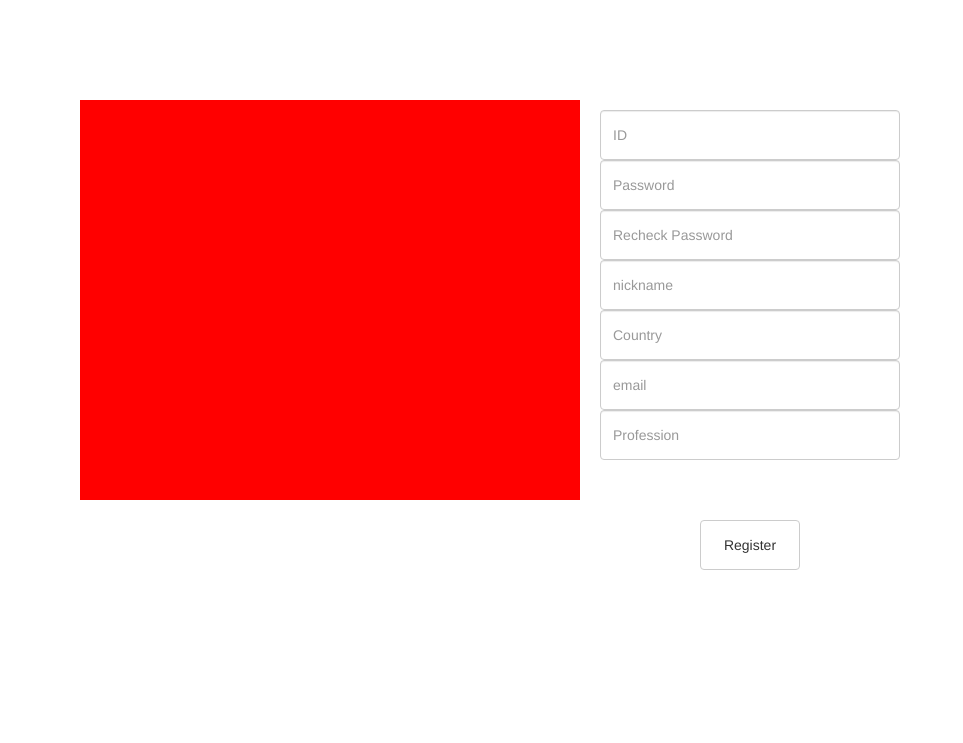
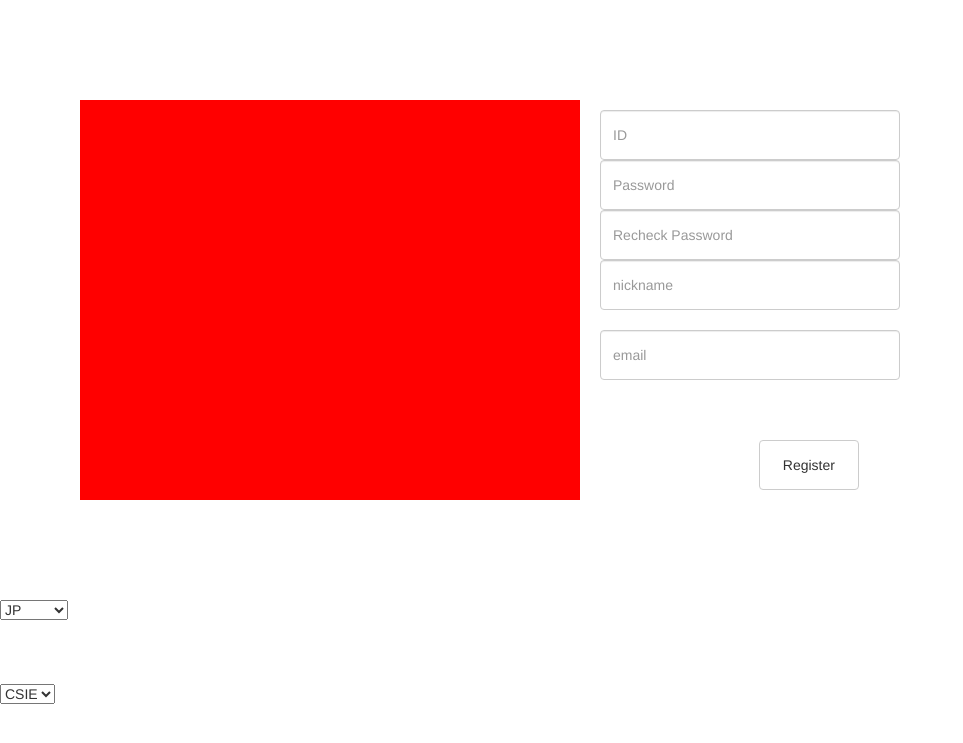
Before and after one commit to g82411/webFinalProject, a PHP site: page /regeister.php in a window 1280 px wide. Shown: the top 743 px of the page, without its empty margins (0-963 px from the left). Run offline with PHP 8.4, Linux system fonts and the light colour scheme; some libraries are stand-ins or nearby versions.

Commit message:
改變檔名

```diff
--- /dev/null
+++ b/js/regeister.js
@@ -0,0 +1,17 @@
+$("#register").click(function(){
+  $.post("regeister.php",
+  {
+    "username":$('input[id="ID"]').val(),
+    "password":$('input[id="password"]').val(),
+    "nickname":$('input[id=nickname]').val(),
+    "language":$("#language").find(":selected").text(),
+    "email":$('input[id=email]').val(),
+
+
+
+    city:"Duckburg"
+  },
+  function(data,status){
+    alert("Data: " + data + "\nStatus: " + status);
+  });
+});
--- a/regeister.php
+++ b/regeister.php
@@ -6,24 +6,28 @@
 <body>
 
 <div style="width:500px; height:400px; background-color:red;position:relative;top:100px; left:80px; "></div>
-<input id=".ID" type="id" class="form-control" id="exampleInputid" placeholder="ID" style="width:300px; height:50px;position:relative;top:-290px; left:600px; ">
-<input id=".password" type="password" class="form-control" id="exampleInputPassword1" placeholder="Password" style="width:300px; height:50px;position:relative;top:-290px; left:600px; ">
-<input id=".recheckpassword" type="password" class="form-control" id="exampleInputrecheckpassword1" placeholder="Recheck Password" style="width:300px; height:50px;position:relative;top:-290px; left:600px; ">
-<input id=".nickname" type="nickname" class="form-control" id="exampleInputnickname1" placeholder="nickname" style="width:300px; height:50px;position:relative;top:-290px; left:600px; ">
-<input id=".Country" type="Country" class="form-control" id="exampleInputCountry1" placeholder="Country" style="width:300px; height:50px;position:relative;top:-290px; left:600px; ">
-<input id=".email" type="Profession" class="form-control" id="exampleInputemail1" placeholder="email" style="width:300px; height:50px;position:relative;top:-290px; left:600px; ">
-<input id=".Profession" type="Profession" class="form-control" id="exampleInputProfession1" placeholder="Profession" style="width:300px; height:50px;position:relative;top:-290px; left:600px; ">
+<input id="ID" type="id" class="form-control" id="exampleInputid" placeholder="ID" style="width:300px; height:50px;position:relative;top:-290px; left:600px; ">
+<input id="password" type="password" class="form-control" id="exampleInputPassword1" placeholder="Password" style="width:300px; height:50px;position:relative;top:-290px; left:600px; ">
+<input id="recheckpassword" type="password" class="form-control" id="exampleInputrecheckpassword1" placeholder="Recheck Password" style="width:300px; height:50px;position:relative;top:-290px; left:600px; ">
+<input id="nickname" type="nickname" class="form-control" id="exampleInputnickname1" placeholder="nickname" style="width:300px; height:50px;position:relative;top:-290px; left:600px; ">
+<select id="language">
+    <option value="japan">JP</option>
+    <option value="tw">TW</option>
+    <option value="En">English</option>
+</select>
 
-<button id=".register"  type="button" class="btn btn-default" style="width:100px; height:50px;position:relative;top:-230px; left:700px; " >Register</button>
+<input id="email" type="email" class="form-control" id="exampleInputemail1" placeholder="email" style="width:300px; height:50px;position:relative;top:-290px; left:600px; ">
+<select id="pro">
+    <option value="CSIE">CSIE</option>
+    <option value="Art">Art</option>
+    <option value="ecnomic">Eco</option>
+</select>
+<button id="register"  type="button" class="btn btn-default" style="width:100px; height:50px;position:relative;top:-230px; left:700px; " >Register</button>
 
-
-
-
-
-
+</body>
 <script src="http://ajax.googleapis.com/ajax/libs/jquery/1.10.2/jquery.min.js"></script>
 <script src="js/bootstrap.min.js"></script>
-<script src="js/Index.js"></script>
+<script src="js/regeister.js"></script>
 
 </body>
 </html>
```
Also changed, not shown: Wu test.html (deleted, +0 -31 lines), index.php (renamed from Index2.php), js/index.js (renamed from js/Index.js), login.php (renamed from Index.php), welecome.html (renamed from Index.html).
